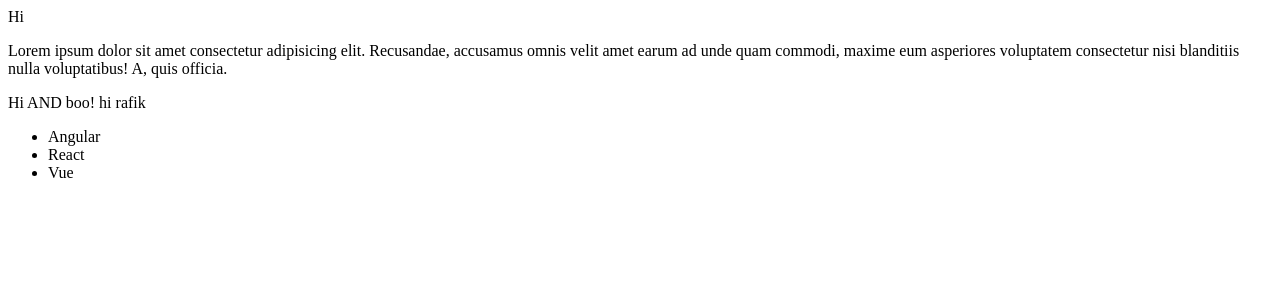
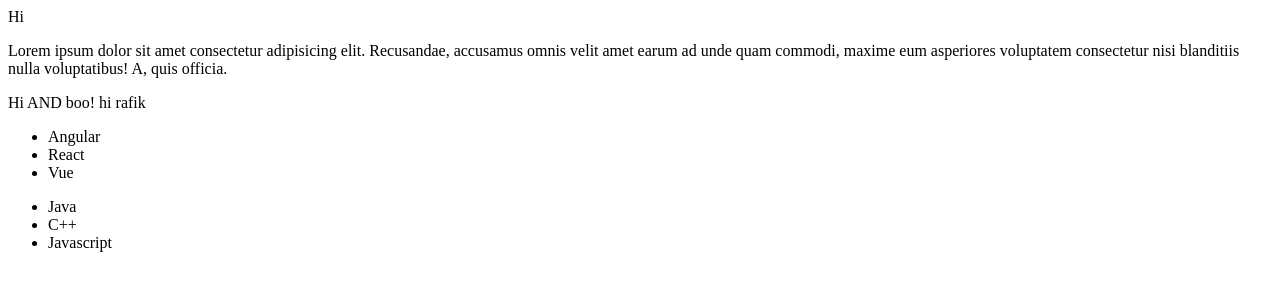
Before and after one commit to Artem-grif/itHillel, a plain HTML site: page index.html in a window 1280 px wide. Drawn offline with Linux system fonts and the light colour scheme.

Commit message:
Added new ul

```diff
--- a/index.html
+++ b/index.html
@@ -16,7 +16,11 @@
         <li>Angular</li>
         <li>React</li>
         <li>Vue</li>
-
+    </ul>
+    <ul>
+        <li>Java</li>
+        <li>C++</li>
+        <li>Javascript</li>
     </ul>
 </body>
 </html>
```
